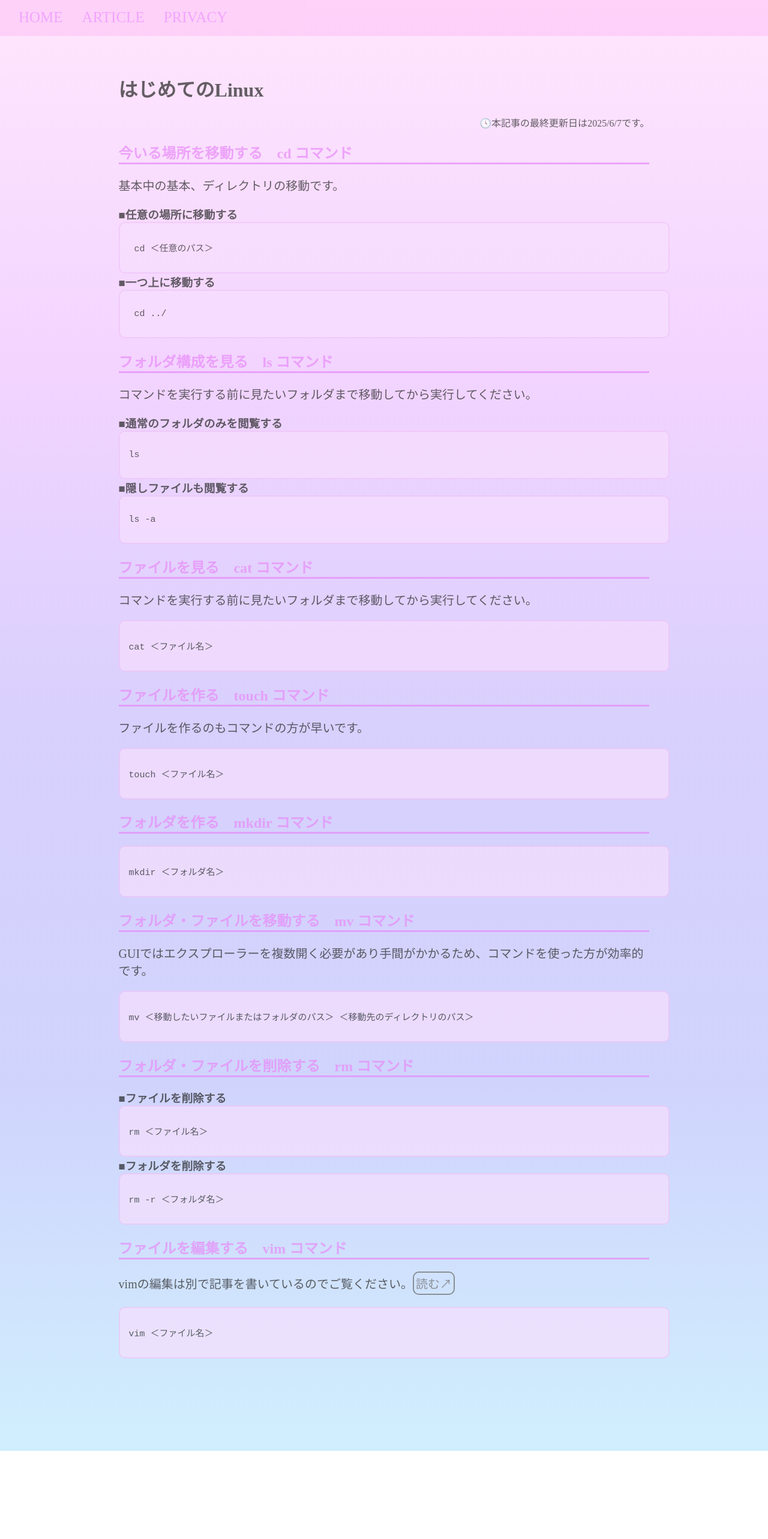
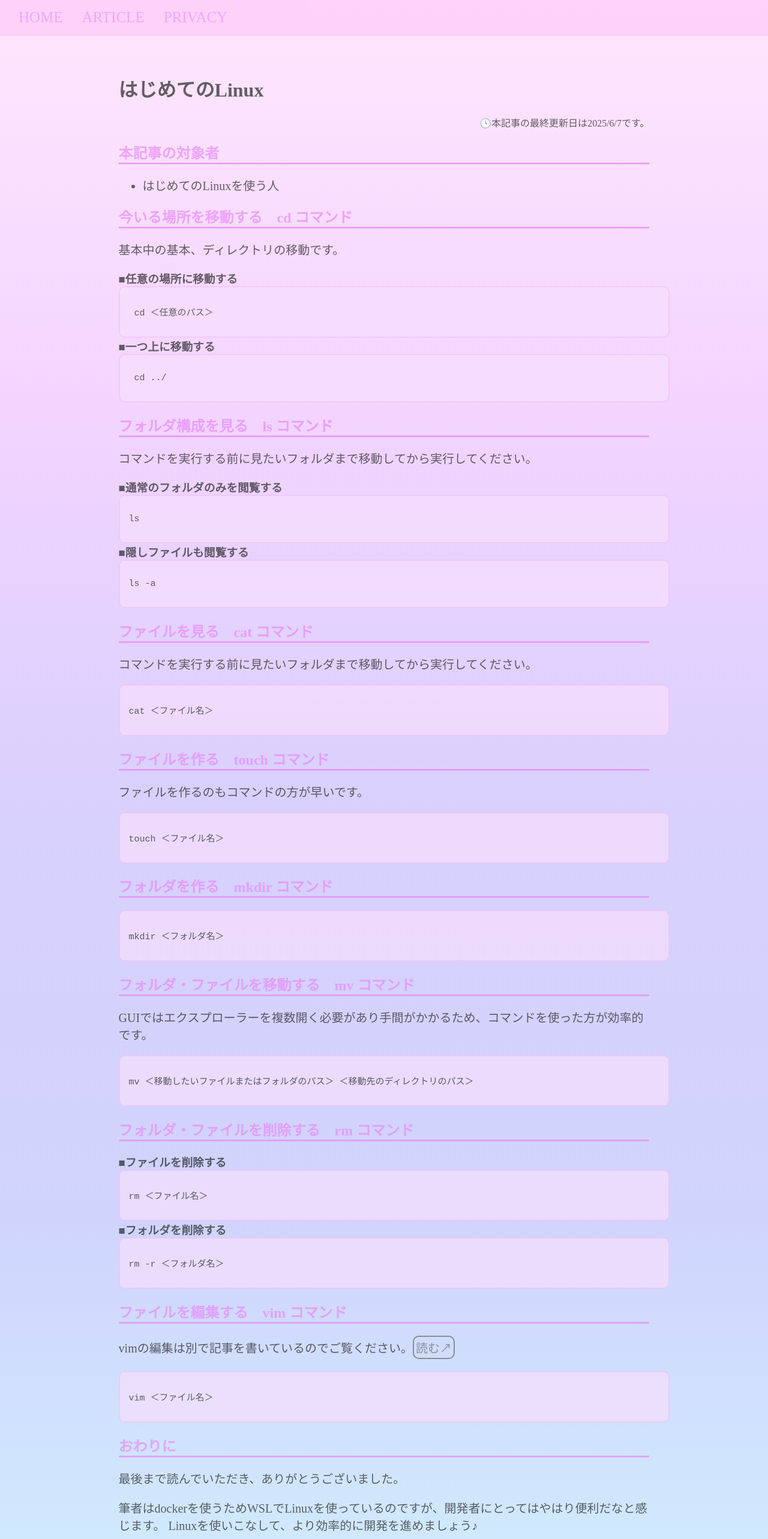
Before and after one commit to tomonarimomoka/blog-react, a React (Vite) app in the folder tech-blog/: page /FirstLinux in a window 1280 px wide. Shown: the top 2566 px of the page at 60% size. Before the commit the page ends 2419 px from the top, so only its background shows below. Built offline with nearby package versions, Linux system fonts and the light colour scheme.

Commit message:
加筆修正

```diff
--- a/tech-blog/src/artical/FirstLinux.tsx
+++ b/tech-blog/src/artical/FirstLinux.tsx
@@ -1,9 +1,14 @@
 import { FC } from "react";
-import {ArticalPage , SubTitle , ReadBtn , References_link , SourceCode} from '../Parts';
+import {ArticalPage , SubTitle , ReadBtn , SourceCode} from '../Parts';
 
 export const FirstLinux: FC = () => {
   return(
     <ArticalPage title="はじめてのLinux">
+
+    <SubTitle subTitle="本記事の対象者" />
+      <ul>
+        <li>はじめてのLinuxを使う人</li>
+      </ul>
       <SubTitle subTitle="今いる場所を移動する　cd コマンド" />
       <p>基本中の基本、ディレクトリの移動です。</p>
       <h3>■任意の場所に移動する</h3>
@@ -43,7 +48,14 @@ export const FirstLinux: FC = () => {
       <p>vimの編集は別で記事を書いているのでご覧ください。<ReadBtn url="VimForBeginner" /></p>
       <SourceCode>vim ＜ファイル名＞</SourceCode>
 
-      <References_link url="" articleTitle=""/>
+    <SubTitle subTitle="おわりに" />
+      <p>
+        最後まで読んでいただき、ありがとうございました。
+      </p>
+      <p>
+        筆者はdockerを使うためWSLでLinuxを使っているのですが、開発者にとってはやはり便利だなと感じます。
+        Linuxを使いこなして、より効率的に開発を進めましょう♪
+      </p>
     </ArticalPage>
   );
 }
```
